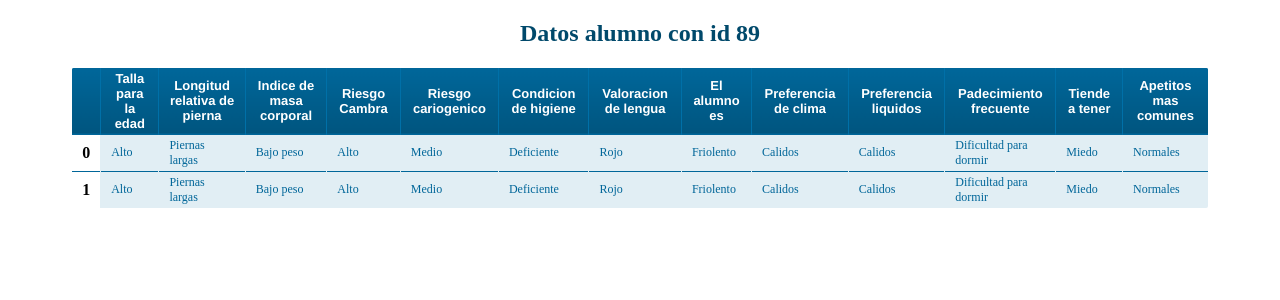
After one commit to UlisesJuarez/Proyecto-escuelas, a Flask app: page /ver_reporte in a window 1280 px wide. The commit adds this page. Shown: the top 300 px of the page. Run offline with Flask 2, Linux system fonts and the light colour scheme; parts of the project's set-up code (start-up, migrations or seed data) failed here and were passed over.

Commit message:
integración de la app de reportes

```diff
--- a/app/app.py
+++ b/app/app.py
@@ -5,18 +5,21 @@ import numpy as np
 import pandas as pd
 
 from bokeh.embed import components
-from bokeh.layouts import column, gridplot, layout, row
-from bokeh.models import ColumnDataSource, HoverTool, PrintfTickFormatter
+from bokeh.models import ColumnDataSource, HoverTool
 from bokeh.plotting import figure
 from bokeh.transform import factor_cmap
 
 from flask import Flask, render_template, request
 
 df = pd.read_csv('./data/escuelas_data.csv')
-#df['Title'] = df['Name'].apply(lambda x: x.split(',')[1].strip().split(' ')[0])
+
+# datos anteriores y actuales
+data = pd.read_csv("escuelas_data.csv")
+data2 = pd.read_csv("escuelas_data2.csv")
+
 ############################################################################
 #                       > CONSTANT VALUES
-palette = ['#ba32a0', '#f85479', '#f8c260', '#00c2ba']
+palette = ['#4D77FF',"#488FB1", '#39AEA9', '#557B83', '#05595B',"#062C30","#488FB1"]
 
 chart_font = 'Helvetica'
 chart_title_font_size = '16pt'
@@ -27,8 +30,43 @@ default_padding = 30
 chart_inner_left_padding = 0.015
 chart_font_style_title = 'bold italic'
 
+##############################################################
+# Formato del informe
+
+encabezado = '''
+<!DOCTYPE html>
+<html lang="en">
+<head>
+  <meta charset="UTF-8">
+  <meta http-equiv="X-UA-Compatible" content="IE=edge">
+  <meta name="viewport" content="width=device-width, initial-scale=1.0">
+  <title>Reporte</title>
+  <link rel='stylesheet' type='text/css' href='../static/css/report.css'/>
+</head>
+<body>
+
+
+'''
+
+pie = '''
+</body>
+</html>
+'''
+################################################################
+# Funciones para el reporte
+def print_data(df, filename='', title=''):
+    contenido = ''
+    if title != '':
+        contenido += '<h2> %s </h2>\n' % title
+    contenido += df.to_html(classes='wide', escape=False)
+
+    with open(filename, 'w') as f:
+        f.write(encabezado + contenido + pie)
+
 ############################################################################
 #                       > HELPER FUNCTIONS
+
+
 def palette_generator(length, palette):
     int_div = length // len(palette)
     remainder = length % len(palette)
@@ -37,7 +75,7 @@ def palette_generator(length, palette):
 
 def plot_styler(p):
     p.title.text_font_size = chart_title_font_size
-    p.title.text_font  = chart_font
+    p.title.text_font = chart_font
     p.title.align = chart_title_alignment
     p.title.text_font_style = chart_font_style_title
     p.y_range.start = 0
@@ -54,6 +92,7 @@ def plot_styler(p):
     p.yaxis.axis_label_standoff = default_padding
     p.toolbar.logo = None
     p.toolbar_location = None
+
 
 def redraw(p_class):
     talla_chart = talla_bar_chart(df, p_class)
@@ -75,27 +114,37 @@ def redraw(p_class):
         cariogenico_chart,
         ecotecnias_chart
     )
+
+
 ##########################################################################################
 #                          > MAIN ROUTE
 app = Flask(__name__)
+
 
 @app.route('/', methods=['GET', 'POST'])
 def chart():
     selected_class = request.form.get('dropdown-select')
 
     if selected_class == 0 or selected_class == None:
-        talla_chart,long_pierna_chart,masa_corporal_chart,variedad_sae_chart,cambra_chart,higiene_chart,cariogenico_chart,ecotecnias_chart = redraw(0)
+        talla_chart, long_pierna_chart, masa_corporal_chart, variedad_sae_chart, cambra_chart, higiene_chart, cariogenico_chart, ecotecnias_chart = redraw(
+            0)
     else:
-        talla_chart,long_pierna_chart,masa_corporal_chart,variedad_sae_chart,cambra_chart,higiene_chart,cariogenico_chart,ecotecnias_chart = redraw(selected_class)
+        talla_chart, long_pierna_chart, masa_corporal_chart, variedad_sae_chart, cambra_chart, higiene_chart, cariogenico_chart, ecotecnias_chart = redraw(
+            selected_class)
 
     script_talla_chart, div_talla_chart = components(talla_chart)
-    script_long_pierna_chart, div_long_pierna_chart = components(long_pierna_chart)
-    script_masa_corporal_chart, div_masa_corporal_chart = components(masa_corporal_chart)
-    script_variedad_sae_chart, div_variedad_sae_chart = components(variedad_sae_chart)
+    script_long_pierna_chart, div_long_pierna_chart = components(
+        long_pierna_chart)
+    script_masa_corporal_chart, div_masa_corporal_chart = components(
+        masa_corporal_chart)
+    script_variedad_sae_chart, div_variedad_sae_chart = components(
+        variedad_sae_chart)
     script_cambra_chart, div_cambra_chart = components(cambra_chart)
     script_higiene_chart, div_higiene_chart = components(higiene_chart)
-    script_cariogenico_chart, div_cariogenico_chart = components(cariogenico_chart)
-    script_ecotecnias_chart, div_ecotecnias_chart = components(ecotecnias_chart)
+    script_cariogenico_chart, div_cariogenico_chart = components(
+        cariogenico_chart)
+    script_ecotecnias_chart, div_ecotecnias_chart = components(
+        ecotecnias_chart)
 
     return render_template(
         'index.html',
@@ -119,6 +168,8 @@ def chart():
     )
 ############################################################################
 #                           > CHART GENERATION
+
+
 def talla_bar_chart(dataset, pass_class, cpalette=palette):
     talla_data = dataset[dataset['escuela'] == int(pass_class)]
     talla_posibilidades = list(talla_data['talla_edad'].value_counts().index)
@@ -134,13 +185,12 @@ def talla_bar_chart(dataset, pass_class, cpalette=palette):
         tooltips=[('Talla', '@posibilidades'), ('Numero', '@valores')]
     )
     chart_labels = {}
-    for val1, val2 in zip(source.data['talla_int'],source.data['posibilidades']):
-        chart_labels.update({ int(val1): str(val2) })
+    for val1, val2 in zip(source.data['talla_int'], source.data['posibilidades']):
+        chart_labels.update({int(val1): str(val2)})
 
     p = figure(tools=[hover_tool], plot_height=400, title='Talla para la edad')
     p.vbar(x='talla_int', top='valores', source=source, width=0.9,
-           fill_color=factor_cmap('posibilidades', palette=palette_generator(len(source.data['posibilidades']), cpalette), factors=source.data['posibilidades']))
-
+        fill_color=factor_cmap('posibilidades', palette=palette_generator(len(source.data['posibilidades']), cpalette), factors=source.data['posibilidades']))
 
     plot_styler(p)
     p.xaxis.ticker = source.data['talla_int']
@@ -148,13 +198,15 @@ def talla_bar_chart(dataset, pass_class, cpalette=palette):
     p.xaxis.major_label_orientation = math.pi / 4
     p.sizing_mode = 'scale_width'
 
+    return p
 
-    return p
 
 def long_pierna_bar_chart(dataset, pass_class, cpalette=palette[1:4]):
     long_pierna_data = dataset[dataset['escuela'] == int(pass_class)]
-    long_pierna_posibilidades = list(long_pierna_data['long_pierna'].value_counts().index)
-    long_pierna_valores = list(long_pierna_data['long_pierna'].value_counts().values)
+    long_pierna_posibilidades = list(
+        long_pierna_data['long_pierna'].value_counts().index)
+    long_pierna_valores = list(
+        long_pierna_data['long_pierna'].value_counts().values)
     int_posibilidades = np.arange(len(long_pierna_posibilidades))
     source = ColumnDataSource(data={
         'posibilidades': long_pierna_posibilidades,
@@ -165,13 +217,12 @@ def long_pierna_bar_chart(dataset, pass_class, cpalette=palette[1:4]):
         tooltips=[('Longitud', '@posibilidades'), ('Numero', '@valores')]
     )
     chart_labels = {}
-    for val1, val2 in zip(source.data['long_pierna_int'],source.data['posibilidades']):
-        chart_labels.update({ int(val1): str(val2) })
+    for val1, val2 in zip(source.data['long_pierna_int'], source.data['posibilidades']):
+        chart_labels.update({int(val1): str(val2)})
 
     p = figure(tools=[hover_tool], plot_height=400, title='Longitud pierna')
     p.vbar(x='long_pierna_int', top='valores', source=source, width=0.9,
-           fill_color=factor_cmap('posibilidades', palette=palette_generator(len(source.data['posibilidades']), cpalette), factors=source.data['posibilidades']))
-
+        fill_color=factor_cmap('posibilidades', palette=palette_generator(len(source.data['posibilidades']), cpalette), factors=source.data['posibilidades']))
 
     plot_styler(p)
     p.xaxis.ticker = source.data['long_pierna_int']
@@ -181,10 +232,13 @@ def long_pierna_bar_chart(dataset, pass_class, cpalette=palette[1:4]):
 
     return p
 
+
 def masa_corporal_bar_chart(dataset, pass_class, cpalette=palette[1:4]):
     masa_corporal_data = dataset[dataset['escuela'] == int(pass_class)]
-    masa_corporal_posibilidades = list(masa_corporal_data['masa_corporal'].value_counts().index)
-    masa_corporal_valores = list(masa_corporal_data['masa_corporal'].value_counts().values)
+    masa_corporal_posibilidades = list(
+        masa_corporal_data['masa_corporal'].value_counts().index)
+    masa_corporal_valores = list(
+        masa_corporal_data['masa_corporal'].value_counts().values)
     int_posibilidades = np.arange(len(masa_corporal_posibilidades))
     source = ColumnDataSource(data={
         'posibilidades': masa_corporal_posibilidades,
@@ -195,13 +249,12 @@ def masa_corporal_bar_chart(dataset, pass_class, cpalette=palette[1:4]):
         tooltips=[('Masa corporal', '@posibilidades'), ('Numero', '@valores')]
     )
     chart_labels = {}
-    for val1, val2 in zip(source.data['masa_corporal_int'],source.data['posibilidades']):
-        chart_labels.update({ int(val1): str(val2) })
+    for val1, val2 in zip(source.data['masa_corporal_int'], source.data['posibilidades']):
+        chart_labels.update({int(val1): str(val2)})
 
     p = figure(tools=[hover_tool], plot_height=400, title='Masa Corporal')
     p.vbar(x='masa_corporal_int', top='valores', source=source, width=0.9,
-           fill_color=factor_cmap('posibilidades', palette=palette_generator(len(source.data['posibilidades']), cpalette), factors=source.data['posibilidades']))
-
+        fill_color=factor_cmap('posibilidades', palette=palette_generator(len(source.data['posibilidades']), cpalette), factors=source.data['posibilidades']))
 
     plot_styler(p)
     p.xaxis.ticker = source.data['masa_corporal_int']
@@ -211,10 +264,13 @@ def masa_corporal_bar_chart(dataset, pass_class, cpalette=palette[1:4]):
 
     return p
 
+
 def variedad_sae_bar_chart(dataset, pass_class, cpalette=palette[1:4]):
     variedad_sae_data = dataset[dataset['escuela'] == int(pass_class)]
-    variedad_sae_posibilidades = list(variedad_sae_data['variedad_sae'].value_counts().index)
-    variedad_sae_valores = list(variedad_sae_data['variedad_sae'].value_counts().values)
+    variedad_sae_posibilidades = list(
+        variedad_sae_data['variedad_sae'].value_counts().index)
+    variedad_sae_valores = list(
+        variedad_sae_data['variedad_sae'].value_counts().values)
     int_posibilidades = np.arange(len(variedad_sae_posibilidades))
     source = ColumnDataSource(data={
         'posibilidades': variedad_sae_posibilidades,
@@ -222,16 +278,17 @@ def variedad_sae_bar_chart(dataset, pass_class, cpalette=palette[1:4]):
         'valores': variedad_sae_valores
     })
     hover_tool = HoverTool(
-        tooltips=[('Variedad menu SAE', '@posibilidades'), ('Numero', '@valores')]
+        tooltips=[('Variedad menu SAE', '@posibilidades'),
+                ('Numero', '@valores')]
     )
     chart_labels = {}
-    for val1, val2 in zip(source.data['variedad_sae_int'],source.data['posibilidades']):
-        chart_labels.update({ int(val1): str(val2) })
+    for val1, val2 in zip(source.data['variedad_sae_int'], source.data['posibilidades']):
+        chart_labels.update({int(val1): str(val2)})
 
-    p = figure(tools=[hover_tool], plot_height=400, title='Variedad del menu SAE')
+    p = figure(tools=[hover_tool], plot_height=400,
+            title='Variedad del menu SAE')
     p.vbar(x='variedad_sae_int', top='valores', source=source, width=0.9,
-           fill_color=factor_cmap('posibilidades', palette=palette_generator(len(source.data['posibilidades']), cpalette), factors=source.data['posibilidades']))
-
+        fill_color=factor_cmap('posibilidades', palette=palette_generator(len(source.data['posibilidades']), cpalette), factors=source.data['posibilidades']))
 
     plot_styler(p)
     p.xaxis.ticker = source.data['variedad_sae_int']
@@ -240,6 +297,7 @@ def variedad_sae_bar_chart(dataset, pass_class, cpalette=palette[1:4]):
     p.sizing_mode = 'scale_width'
 
     return p
+
 
 def cambra_bar_chart(dataset, pass_class, cpalette=palette):
     cambra_data = dataset[dataset['escuela'] == int(pass_class)]
@@ -255,12 +313,12 @@ def cambra_bar_chart(dataset, pass_class, cpalette=palette):
         tooltips=[('Riesgo Cambra', '@posibilidades'), ('Numero', '@valores')]
     )
     chart_labels = {}
-    for val1, val2 in zip(source.data['cambra_int'],source.data['posibilidades']):
-        chart_labels.update({ int(val1): str(val2) })
+    for val1, val2 in zip(source.data['cambra_int'], source.data['posibilidades']):
+        chart_labels.update({int(val1): str(val2)})
 
     p = figure(tools=[hover_tool], plot_height=400, title='Riesgo Cambra')
     p.vbar(x='cambra_int', top='valores', source=source, width=0.9,
-           fill_color=factor_cmap('posibilidades', palette=palette_generator(len(source.data['posibilidades']), cpalette), factors=source.data['posibilidades']))
+        fill_color=factor_cmap('posibilidades', palette=palette_generator(len(source.data['posibilidades']), cpalette), factors=source.data['posibilidades']))
 
     plot_styler(p)
     p.xaxis.ticker = source.data['cambra_int']
@@ -270,10 +328,13 @@ def cambra_bar_chart(dataset, pass_class, cpalette=palette):
 
     return p
 
+
 def cariogenico_bar_chart(dataset, pass_class, cpalette=palette):
     cariogenico_data = dataset[dataset['escuela'] == int(pass_class)]
-    cariogenico_posibilidades = list(cariogenico_data['cariogenico'].value_counts().index)
-    cariogenico_valores = list(cariogenico_data['cariogenico'].value_counts().values)
+    cariogenico_posibilidades = list(
+        cariogenico_data['cariogenico'].value_counts().index)
+    cariogenico_valores = list(
+        cariogenico_data['cariogenico'].value_counts().values)
     int_posibilidades = np.arange(len(cariogenico_posibilidades))
     source = ColumnDataSource(data={
         'posibilidades': cariogenico_posibilidades,
@@ -281,15 +342,16 @@ def cariogenico_bar_chart(dataset, pass_class, cpalette=palette):
         'valores': cariogenico_valores
     })
     hover_tool = HoverTool(
-        tooltips=[('Riesgo Cariogenico', '@posibilidades'), ('Numero', '@valores')]
+        tooltips=[('Riesgo Cariogenico', '@posibilidades'),
+                ('Numero', '@valores')]
     )
     chart_labels = {}
-    for val1, val2 in zip(source.data['cariogenico_int'],source.data['posibilidades']):
-        chart_labels.update({ int(val1): str(val2) })
+    for val1, val2 in zip(source.data['cariogenico_int'], source.data['posibilidades']):
+        chart_labels.update({int(val1): str(val2)})
 
     p = figure(tools=[hover_tool], plot_height=400, title='Riesgo Cariogenico')
     p.vbar(x='cariogenico_int', top='valores', source=source, width=0.9,
-           fill_color=factor_cmap('posibilidades', palette=palette_generator(len(source.data['posibilidades']), cpalette), factors=source.data['posibilidades']))
+        fill_color=factor_cmap('posibilidades', palette=palette_generator(len(source.data['posibilidades']), cpalette), factors=source.data['posibilidades']))
 
     plot_styler(p)
     p.xaxis.ticker = source.data['cariogenico_int']
@@ -298,6 +360,7 @@ def cariogenico_bar_chart(dataset, pass_class, cpalette=palette):
     p.sizing_mode = 'scale_width'
 
     return p
+
 
 def higiene_bar_chart(dataset, pass_class, cpalette=palette):
     higiene_data = dataset[dataset['escuela'] == int(pass_class)]
@@ -313,12 +376,13 @@ def higiene_bar_chart(dataset, pass_class, cpalette=palette):
         tooltips=[('Higiene', '@posibilidades'), ('Numero', '@valores')]
     )
     chart_labels = {}
-    for val1, val2 in zip(source.data['higiene_int'],source.data['posibilidades']):
-        chart_labels.update({ int(val1): str(val2) })
+    for val1, val2 in zip(source.data['higiene_int'], source.data['posibilidades']):
+        chart_labels.update({int(val1): str(val2)})
 
-    p = figure(tools=[hover_tool], plot_height=400, title='Condicion de higiene')
+    p = figure(tools=[hover_tool], plot_height=400,
+            title='Condicion de higiene')
     p.vbar(x='higiene_int', top='valores', source=source, width=0.9,
-           fill_color=factor_cmap('posibilidades', palette=palette_generator(len(source.data['posibilidades']), cpalette), factors=source.data['posibilidades']))
+        fill_color=factor_cmap('posibilidades', palette=palette_generator(len(source.data['posibilidades']), cpalette), factors=source.data['posibilidades']))
 
     plot_styler(p)
     p.xaxis.ticker = source.data['higiene_int']
@@ -328,10 +392,13 @@ def higiene_bar_chart(dataset, pass_class, cpalette=palette):
 
     return p
 
+
 def ecotecnias_bar_chart(dataset, pass_class, cpalette=palette):
     ecotecnias_data = dataset[dataset['escuela'] == int(pass_class)]
-    ecotecnias_posibilidades = list(ecotecnias_data['ecotecnias'].value_counts().index)
-    ecotecnias_valores = list(ecotecnias_data['ecotecnias'].value_counts().values)
+    ecotecnias_posibilidades = list(
+        ecotecnias_data['ecotecnias'].value_counts().index)
+    ecotecnias_valores = list(
+        ecotecnias_data['ecotecnias'].value_counts().values)
     int_posibilidades = np.arange(len(ecotecnias_posibilidades))
     source = ColumnDataSource(data={
         'posibilidades': ecotecnias_posibilidades,
@@ -342,12 +409,13 @@ def ecotecnias_bar_chart(dataset, pass_class, cpalette=palette):
         tooltips=[('Ecotecnia', '@posibilidades'), ('Numero', '@valores')]
     )
     chart_labels = {}
-    for val1, val2 in zip(source.data['ecotecnias_int'],source.data['posibilidades']):
-        chart_labels.update({ int(val1): str(val2) })
+    for val1, val2 in zip(source.data['ecotecnias_int'], source.data['posibilidades']):
+        chart_labels.update({int(val1): str(val2)})
 
-    p = figure(tools=[hover_tool], plot_height=400, title='Implementacion de ecotecnias')
+    p = figure(tools=[hover_tool], plot_height=400,
+        title='Implementacion de ecotecnias')
     p.vbar(x='ecotecnias_int', top='valores', source=source, width=0.9,
-           fill_color=factor_cmap('posibilidades', palette=palette_generator(len(source.data['posibilidades']), cpalette), factors=source.data['posibilidades']))
+        fill_color=factor_cmap('posibilidades', palette=palette_generator(len(source.data['posibilidades']), cpalette), factors=source.data['posibilidades']))
 
     plot_styler(p)
     p.xaxis.ticker = source.data['ecotecnias_int']
@@ -360,7 +428,50 @@ def ecotecnias_bar_chart(dataset, pass_class, cpalette=palette):
 #                    - END OF CHART GENERATION FUNCTIONS -                     #
 ################################################################################
 
+@app.route("/reporte")
+def reporte():
+    return render_template("reportes.html")
+############################################################################
+# Generando el reporte
+@app.route('/reports', methods=['GET', 'POST'])
+def reports():
+    if request.method == 'POST':
+        try:
+            id = int(request.form.get("id"))
+            if id:
+                datos_anteriores = data[data["id"] == id]
+                datos_nuevos = data2[data2["id"] == id]
 
+                # datos para la tabla del informe
+                datos = {"Talla para la edad": [datos_anteriores["talla_edad"].values[0], datos_nuevos["talla_edad"].values[0]],
+                            "Longitud relativa de pierna": [datos_anteriores["long_pierna"].values[0], datos_nuevos["long_pierna"].values[0]],
+                            "Indice de masa corporal": [datos_anteriores["masa_corporal"].values[0], datos_nuevos["masa_corporal"].values[0]],
+                            "Riesgo Cambra": [datos_anteriores["cambra"].values[0], datos_nuevos["cambra"].values[0]],
+                            "Riesgo cariogenico": [datos_anteriores["cariogenico"].values[0], datos_nuevos["cariogenico"].values[0]],
+                            "Condicion de higiene": [datos_anteriores["higiene"].values[0], datos_nuevos["higiene"].values[0]],
+                            "Valoracion de lengua": [datos_anteriores["lengua_val"].values[0], datos_nuevos["lengua_val"].values[0]],
+                            "El alumno es": [datos_anteriores["alumno_es"].values[0], datos_nuevos["alumno_es"].values[0]],
+                            "Preferencia de clima": [datos_anteriores["clima_preferido"].values[0], datos_nuevos["clima_preferido"].values[0]],
+                            "Preferencia liquidos": [datos_anteriores["liquidos_pref"].values[0], datos_nuevos["liquidos_pref"].values[0]],
+                            "Padecimiento frecuente": [datos_anteriores["padecimiento"].values[0], datos_nuevos["padecimiento"].values[0]],
+                            "Tiende a tener": [datos_anteriores["tendencia"].values[0], datos_nuevos["tendencia"].values[0]],
+                            "Apetitos mas comunes": [datos_anteriores["apetito"].values[0], datos_nuevos["apetito"].values[0]]}
+
+                df = pd.DataFrame(datos)
+
+                ## ahora generamos el html
+                print_data(df,'./templates/report.html',f'Datos alumno con id {id}')
+
+                #esto hace el reporte
+                #pdfkit.from_file('./templates/report.html', 'reporte.pdf')
+                return render_template("reportes.html",generado=True)
+        except ValueError:
+            return render_template("reportes.html",error=request.form.get("id"))
+
+
+@app.route("/ver_reporte")
+def ver_reporte():
+    return render_template("report.html")
 
 if __name__ == '__main__':
     app.run(debug=True)
--- /dev/null
+++ b/app/static/css/report.css
@@ -0,0 +1,78 @@
+
+h2{
+    text-align: center;
+    font-family: 'Times New Roman', Times, serif;
+    color: #00496B;
+}
+table {
+    border-collapse: collapse;
+    text-align: left;
+    width: 90%;
+    margin: 0 auto;
+    background: #fff;
+    overflow: hidden;
+    border: 1px solid #006699;
+    -webkit-border-radius: 3px;
+    -moz-border-radius: 3px;
+    border-radius: 3px;
+}
+
+table td,
+table th {
+    padding: 3px 10px;
+}
+
+table thead th {
+    background: -webkit-gradient(linear, left top, left bottom, color-stop(0.05, #006699), color-stop(1, #00557F));
+    background: -moz-linear-gradient(center top, #006699 5%, #00557F 100%);
+    background-color: #006699;
+    color: #FFFFFF;
+    font-family: 'Franklin Gothic Medium', 'Arial Narrow', Arial, sans-serif;
+    font-size: 13px;
+    text-align: center;
+    border-left: 1px solid #0070A8;
+}
+
+table thead th:first-child {
+    border: none;
+}
+
+table tbody td {
+    color: #006699;
+    border-left: 1px solid #E1EEF4;
+    font-size: 12px;
+    font-weight: normal;
+}
+
+table tbody td {
+    background: #E1EEF4;
+    color: #006699;
+}
+
+table tbody td:first-child {
+    border-left: none;
+}
+
+.buscar{
+    width: 50%;
+    height: auto;
+    margin: 10px auto;
+    text-align: center;align-items: center;
+}
+
+.form-floating{
+    width: 70%;
+    margin: 0 auto;
+}
+
+.form-floating input{
+    border-radius: 10px;
+    margin-bottom: 15px;
+}
+
+.content{
+    width: 50%;
+    margin: 0 auto;
+    text-align: center;
+    margin-top: 50px;
+}
--- /dev/null
+++ b/app/templates/report.html
@@ -0,0 +1,70 @@
+
+<!DOCTYPE html>
+<html lang="en">
+<head>
+  <meta charset="UTF-8">
+  <meta http-equiv="X-UA-Compatible" content="IE=edge">
+  <meta name="viewport" content="width=device-width, initial-scale=1.0">
+  <title>Reporte</title>
+  <link rel='stylesheet' type='text/css' href='../static/css/report.css'/>
+</head>
+<body>
+
+
+<h2> Datos alumno con id 89 </h2>
+<table border="1" class="dataframe wide">
+  <thead>
+    <tr style="text-align: right;">
+      <th></th>
+      <th>Talla para la edad</th>
+      <th>Longitud relativa de pierna</th>
+      <th>Indice de masa corporal</th>
+      <th>Riesgo Cambra</th>
+      <th>Riesgo cariogenico</th>
+      <th>Condicion de higiene</th>
+      <th>Valoracion de lengua</th>
+      <th>El alumno es</th>
+      <th>Preferencia de clima</th>
+      <th>Preferencia liquidos</th>
+      <th>Padecimiento frecuente</th>
+      <th>Tiende a tener</th>
+      <th>Apetitos mas comunes</th>
+    </tr>
+  </thead>
+  <tbody>
+    <tr>
+      <th>0</th>
+      <td>Alto</td>
+      <td>Piernas largas</td>
+      <td>Bajo peso</td>
+      <td>Alto</td>
+      <td>Medio</td>
+      <td>Deficiente</td>
+      <td>Rojo</td>
+      <td>Friolento</td>
+      <td>Calidos</td>
+      <td>Calidos</td>
+      <td>Dificultad para dormir</td>
+      <td>Miedo</td>
+      <td>Normales</td>
+    </tr>
+    <tr>
+      <th>1</th>
+      <td>Alto</td>
+      <td>Piernas largas</td>
+      <td>Bajo peso</td>
+      <td>Alto</td>
+      <td>Medio</td>
+      <td>Deficiente</td>
+      <td>Rojo</td>
+      <td>Friolento</td>
+      <td>Calidos</td>
+      <td>Calidos</td>
+      <td>Dificultad para dormir</td>
+      <td>Miedo</td>
+      <td>Normales</td>
+    </tr>
+  </tbody>
+</table>
+</body>
+</html>
```
Also changed, not shown: app/static/css/main.css (+18 -12 lines), app/templates/base.html (+18 -11 lines), app/templates/index.html (+15 -12 lines), app/templates/navbar.html (+45 -17 lines), app/templates/navbar2.html (added, +18 -0 lines), app/templates/reportes.html (added, +31 -0 lines).
